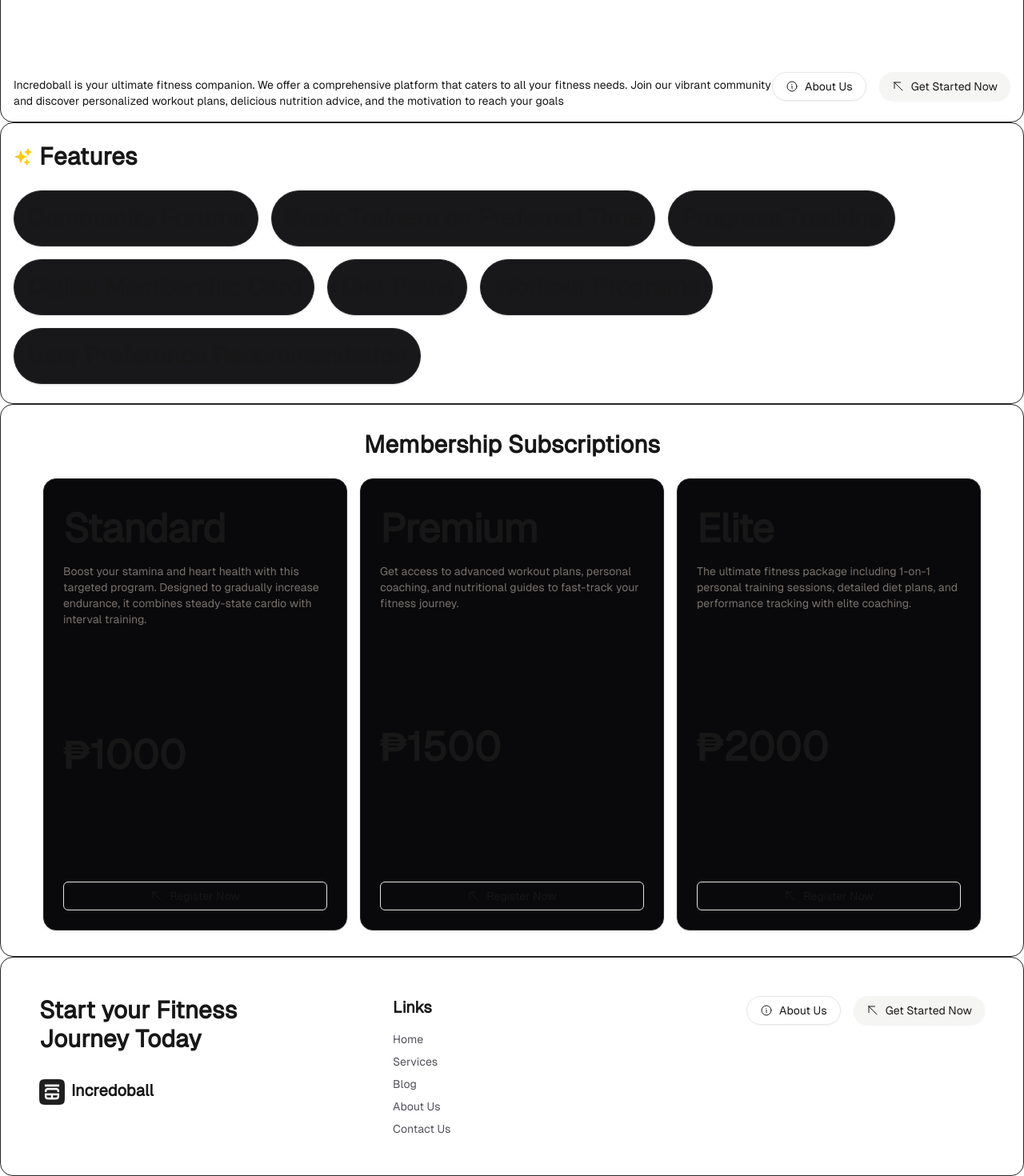
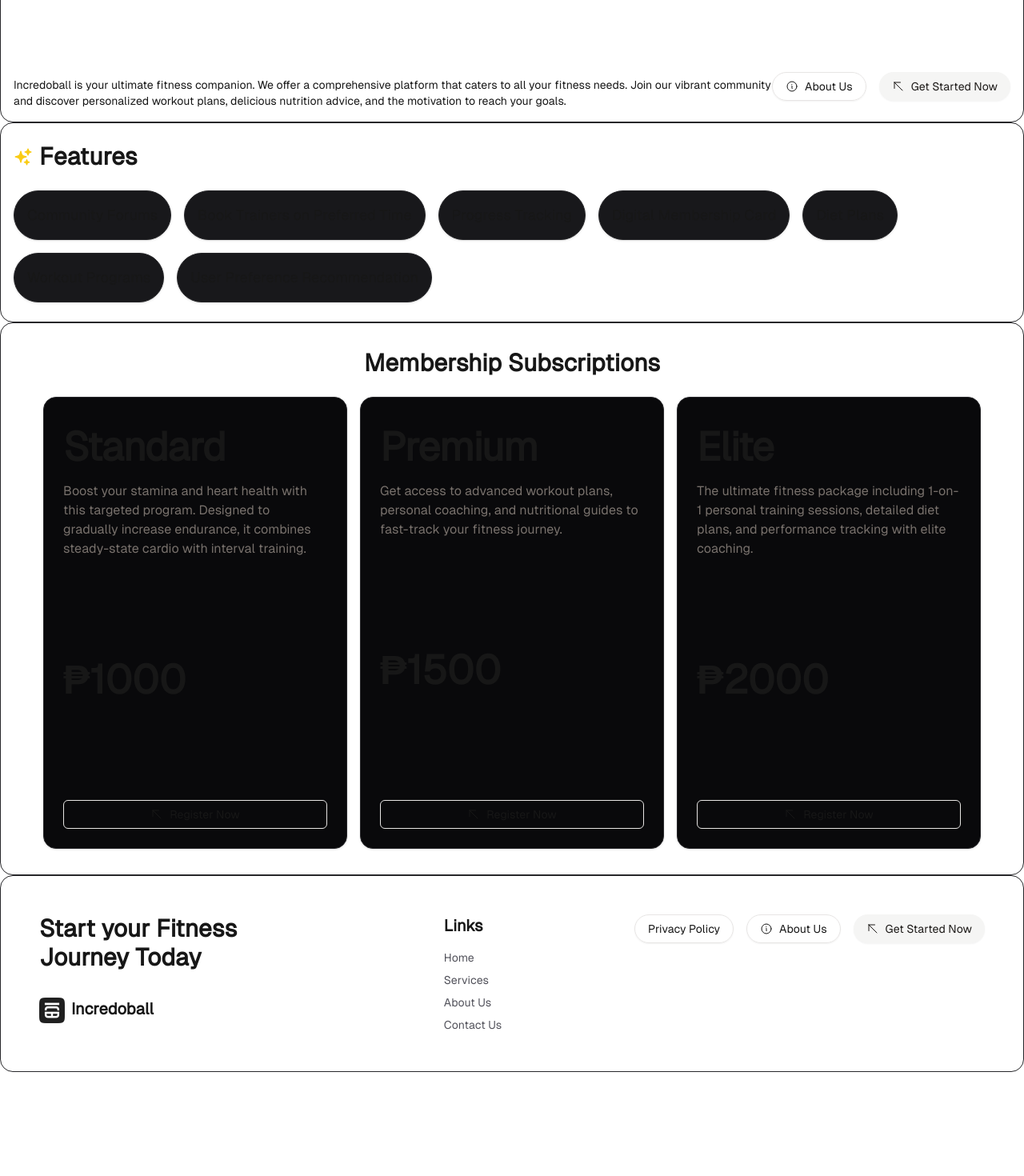
Before and after one commit to nhrl/icb-gym, a Next.js app: page / in a window 1280 px wide. Shown: the part 532-2002 px from the top of the page at 80% size. After the commit the page ends 1872 px from the top, so only its background shows below. Built offline with nearby package versions, Linux system fonts and the light colour scheme.

Commit message:
Added responsiveness

```diff
--- a/package.json
+++ b/package.json
@@ -21,7 +21,7 @@
     "clsx": "^2.1.1",
     "jose": "^5.8.0",
     "lucide-react": "^0.441.0",
-    "next": "14.2.7",
+    "next": "^14.2.11",
     "react": "^18",
     "react-dom": "^18",
     "react-hook-form": "^7.53.0",
--- a/src/app/layout.tsx
+++ b/src/app/layout.tsx
@@ -14,7 +14,7 @@ const geistMono = localFont({
 });
 
 export const metadata: Metadata = {
-  title: "Create Next App",
+  title: "Incredoball",
   description: "Generated by create next app",
 };
 
--- /dev/null
+++ b/src/app/management/page.tsx
@@ -0,0 +1,7 @@
+import React from 'react';
+
+export default function Page() {
+  return (
+    <div><h1 className='font-black text-2xl text-orange-500'>Management Page</h1></div>
+  );
+}
--- a/src/app/managementPage/page.tsx
+++ /dev/null
@@ -1,13 +0,0 @@
-import React from 'react'
-import { Button } from '@/components/ui/button'
-
-export default function page() {
-  return (
-    <main>
-    <div>
-      <h1 className='font-black text-2xl text-orange-500'>Management Page</h1>
-    </div>
-
-    </main>
-  )
-}
--- a/src/app/page.tsx
+++ b/src/app/page.tsx
@@ -2,7 +2,6 @@
 
 import Image from "next/image";
 import { useState } from "react";
-import { Badge } from "../components/ui/badge";
 import { Button } from "../components/ui/button";
 import {
   Card,
@@ -11,21 +10,34 @@ import {
   CardFooter,
   CardHeader,
   CardTitle,
-} from "@/components/ui/card"
-import { Tag } from "@/components/ui/tag"
-import { AlertDialog } from "../components/ui/alert-dialog";
-import {NavBar} from "../components/navBar";
+} from "@/components/ui/card";
+import { Tag } from "@/components/ui/tag";
+import { NavBar } from "../components/navBar";
 import {
   InformationCircleIcon,
   ArrowUpLeftIcon,
   SparklesIcon,
-  BoltIcon} from "@heroicons/react/24/outline";
+  BoltIcon
+} from "@heroicons/react/24/outline";
 import { Footer } from "../components/footer";
 
+export default function Home() {
+  const [tags] = useState([
+    "Community Forums",
+    "Book Trainers on Preferred Time",
+    "Progress Tracking",
+    "Digital Membership Card",
+    "Diet Plans",
+    "Workout Programs",
+    "User Preference Recommendation",
+  ]);
 
-
-
-export default function Home() {
+  const [herosection] = useState([
+    {
+      title: "INCREDOBALL",
+      description: "Incredoball is your ultimate fitness companion. We offer a comprehensive platform that caters to all your fitness needs. Join our vibrant community and discover personalized workout plans, delicious nutrition advice, and the motivation to reach your goals.",
+    },
+  ]);
 
   const [subscriptions] = useState([
     {
@@ -47,74 +59,76 @@ export default function Home() {
 
   return (
     <main>
-
-      <NavBar className="top-0 sticky bg-[#0a0a0a] z-[100] "/>
+      <NavBar className="top-0 sticky bg-[#0a0a0a] z-[100]" />
 
       {/* Hero Section */}
       <section className="p-4 border w-full border-zinc-800 rounded-2xl h-auto overflow-hidden text-center">
-
-      <h1 className="font-black text-[350px] whitespace-nowrap flex items-center animate-scroll">
-          <div className="flex items-center ">
-            <BoltIcon className="h-[300px]  fill-yellow-400 stroke-yellow-400"/>
-            INCREDOBALL
-            <BoltIcon className="h-[300px] fill-yellow-400 stroke-yellow-400"/>
+        <h1 className="font-black text-[64px] md:text-[350px] whitespace-nowrap flex items-center animate-scroll">
+          <div className="flex items-center">
+            <BoltIcon className="h-[64px] md:h-[300px] fill-yellow-400 stroke-yellow-400" />
+            {herosection[0].title}
+            <BoltIcon className="h-[64px] md:h-[300px] fill-yellow-400 stroke-yellow-400" />
           </div>
         </h1>
 
-
         <div className="flex flex-col md:flex-row items-center justify-between">
           <p className="w-full md:w-[1000px] h-auto mt-4 text-sm text-left">
-            Incredoball is your ultimate fitness companion. We offer a comprehensive platform that caters to all
-            your fitness needs. Join our vibrant community and discover personalized workout plans, delicious nutrition
-            advice, and the motivation to reach your goals
+            {herosection[0].description}
           </p>
 
           {/* Button Container */}
           <div className="flex md:flex-row gap-4 mt-4 md:mt-0">
-            <Button className='rounded-3xl gap-2 flex' variant='outline'><InformationCircleIcon className="h-4 w-4" />About Us</Button>
-            <Button className='rounded-3xl gap-2 flex' variant='secondary'><ArrowUpLeftIcon className="h-4 w-4" /> Get Started Now</Button>
+            <Button className="rounded-3xl gap-2 flex" variant="outline">
+              <InformationCircleIcon className="h-4 w-4" />
+              About Us
+            </Button>
+            <Button className="rounded-3xl gap-2 flex" variant="secondary">
+              <ArrowUpLeftIcon className="h-4 w-4" />
+              Get Started Now
+            </Button>
           </div>
         </div>
-
       </section>
 
       {/* Features Section */}
       <section className="p-4 h-fit border w-full border-zinc-800 rounded-2xl flex flex-col gap-6 py-6">
-
         <div>
-          <h1 className="font-black text-3xl flex flex-row items-center gap-2">
-            <SparklesIcon className="h-6 w-6 fill-yellow-400 stroke-yellow-400"/>Features</h1>
+          <h1 className="font-black text-2xl md:text-3xl flex flex-row items-center gap-2">
+            <SparklesIcon className="h-6 w-6 fill-yellow-400 stroke-yellow-400" />
+            Features
+          </h1>
         </div>
 
         {/* Tags */}
         <div className="gap-4 flex flex-wrap w-full">
-          <Tag>Community Forums</Tag>
-          <Tag>Book Trainers on Preferred Time</Tag>
-          <Tag>Progress Tracking</Tag>
-          <Tag>Digital Membership Card</Tag>
-          <Tag>Diet Plans</Tag>
-          <Tag>Workout Programs</Tag>
-          <Tag>User Preference Recommendation</Tag>
+          {tags.map((tag, index) => (
+            <Tag key={index} className="text-base font-medium md:text-lg">
+              {tag}
+            </Tag>
+          ))}
         </div>
-
       </section>
 
       {/* Membership Section */}
       <section className="p-4 h-fit border w-full border-zinc-800 rounded-2xl flex flex-col gap-4 items-center py-8">
-
         <div className="pb-2">
-          <h1 className="font-black text-3xl">Membership Subscriptions</h1>
+          <h1 className="font-black text-2xl md:text-3xl">Membership Subscriptions</h1>
         </div>
 
-        <div className="gap-4 flex flex-col w-full items-center justify-center md:flex-row ">
+        <div className="gap-4 flex flex-col w-full items-center justify-center md:flex-row">
           {/* Map through the subscription data */}
           {subscriptions.map((subscription, index) => (
-            <Card key={index}   className="h-[565px] w-[380px] rounded-2xl flex flex-col justify-between transition-transform duration-300 ease-in-out hover:scale-105 hover:border-1 hover:border-yellow-400 hover:z-10">
+            <Card
+              key={index}
+              className="h-[400px] md:h-[565px] w-full md:w-[380px] rounded-2xl flex flex-col justify-between transition-transform duration-300 ease-in-out hover:scale-105 hover:border-1 hover:border-yellow-400 hover:z-10"
+            >
               <CardHeader>
-                <CardTitle className="text-[50px]">{subscription.title}</CardTitle>
-                <CardDescription>{subscription.description}</CardDescription>
+                <CardTitle className="text-[32px] md:text-[50px]">{subscription.title}</CardTitle>
+                <CardDescription className="text-sm md:text-base">
+                  {subscription.description}
+                </CardDescription>
               </CardHeader>
-              <CardContent className="text-[50px] font-bold">
+              <CardContent className="text-[32px] md:text-[50px] font-bold">
                 <p>{subscription.price}</p>
               </CardContent>
               <CardFooter>
@@ -128,7 +142,8 @@ export default function Home() {
         </div>
       </section>
 
-      <Footer/>
+      {/* Footer Section */}
+      <Footer />
     </main>
   );
 }
--- a/src/components/footer.tsx
+++ b/src/components/footer.tsx
@@ -5,51 +5,62 @@ import { InformationCircleIcon, ArrowUpLeftIcon } from '@heroicons/react/24/outl
 import Image from 'next/image';
 import logo from '../assets/logos/logodark.png';
 
-
 export interface footProps extends React.HTMLAttributes<HTMLDivElement> {}
 
-// Fixing the function declaration
 const Footer: React.FC<footProps> = ({ className }) => {
 
-
-  // This function handles closing the modal when clicked outside
-  const handleOverlayClick = (e: React.MouseEvent<HTMLDivElement, MouseEvent>) => {
-
-  };
+  //Footer Links
+  const [links] = useState([
+    { name: 'Home', href: '/' },
+    { name: 'Services', href: '/services' },
+    { name: 'About Us', href: '/about' },
+    { name: 'Contact Us', href: '/contact' },
+  ]);
 
   return (
-    <main className={`flex flex-col md:flex-row items-start w-full justify-between p-12 border border-zinc-800 rounded-2xl  ${className}`}>
+    <main className={`flex flex-col md:flex-row items-start w-full justify-between p-12 border border-zinc-800 rounded-2xl ${className}`}>
 
+      {/* Left Column - Heading and Logo */}
       <div className='text-xl font-extrabold items-start flex flex-col gap-8'>
-        {/*Heading */}
-        <h1 className='text-3xl text-wrap w-[340px]'>Start your Fitness Journey Today</h1>
-        {/*Logo */}
+        {/* Heading */}
+        <h1 className='text-3xl text-wrap w-full md:w-[340px]'>Start your Fitness Journey Today</h1>
+        {/* Logo */}
         <div className='flex flex-row gap-2'>
           <Image src={logo} alt="icblogo" className='inline h-8 w-8' />
           <div>Incredoball</div>
         </div>
       </div>
 
-      <div className='text-xl items-left flex flex-col gap-4'>
-        {/*Heading */}
-        <h1 className='text-xl font-semibold text-wrap w-[340px]'>Links</h1>
-        {/*links */}
+      {/* Middle Column - Links */}
+      <div className='text-xl items-start flex flex-col gap-4 mt-8 md:mt-0'>
+        {/* Links Heading */}
+        <h1 className='text-xl font-semibold'>Links</h1>
+        {/* Dynamic Links */}
         <div className='flex flex-col gap-2 text-sm font text-zinc-600'>
-          <div>Home</div>
-          <div>Services</div>
-          <div>Blog</div>
-          <div>About Us</div>
-          <div>Contact Us</div>
+          {links.map((link, index) => (
+            <a key={index} href={link.href} className='hover:text-white'>
+              {link.name}
+            </a>
+          ))}
         </div>
       </div>
 
-      <div className="flex md:flex-row gap-4 mt-4 md:mt-0">
-          <Button className='rounded-3xl gap-2 flex' variant='outline'><InformationCircleIcon className="h-4 w-4" />About Us</Button>
-          <Button className='rounded-3xl gap-2 flex' variant='secondary'><ArrowUpLeftIcon className="h-4 w-4" /> Get Started Now</Button>
-        </div>
+      {/* Right Column - Buttons */}
+      <div className="flex flex-col md:flex-row gap-4 mt-8 md:mt-0">
+        <Button className='rounded-3xl gap-2 flex' variant='outline'>
+          Privacy Policy
+        </Button>
+        <Button className='rounded-3xl gap-2 flex' variant='outline'>
+          <InformationCircleIcon className="h-4 w-4" />
+          About Us
+        </Button>
+        <Button className='rounded-3xl gap-2 flex' variant='secondary'>
+          <ArrowUpLeftIcon className="h-4 w-4" />
+          Get Started Now
+        </Button>
+      </div>
     </main>
   );
 };
 
-// Export the NavBar component properly
 export { Footer };
```
Also changed, not shown: src/components/loginModal.tsx (+22 -7 lines), src/components/navBar.tsx (+0 -13 lines), src/components/signupModal.tsx (+53 -27 lines), 1 other file (tests, documents, lock files or other folders). Lines whose indentation alone changed are shown as unchanged.
